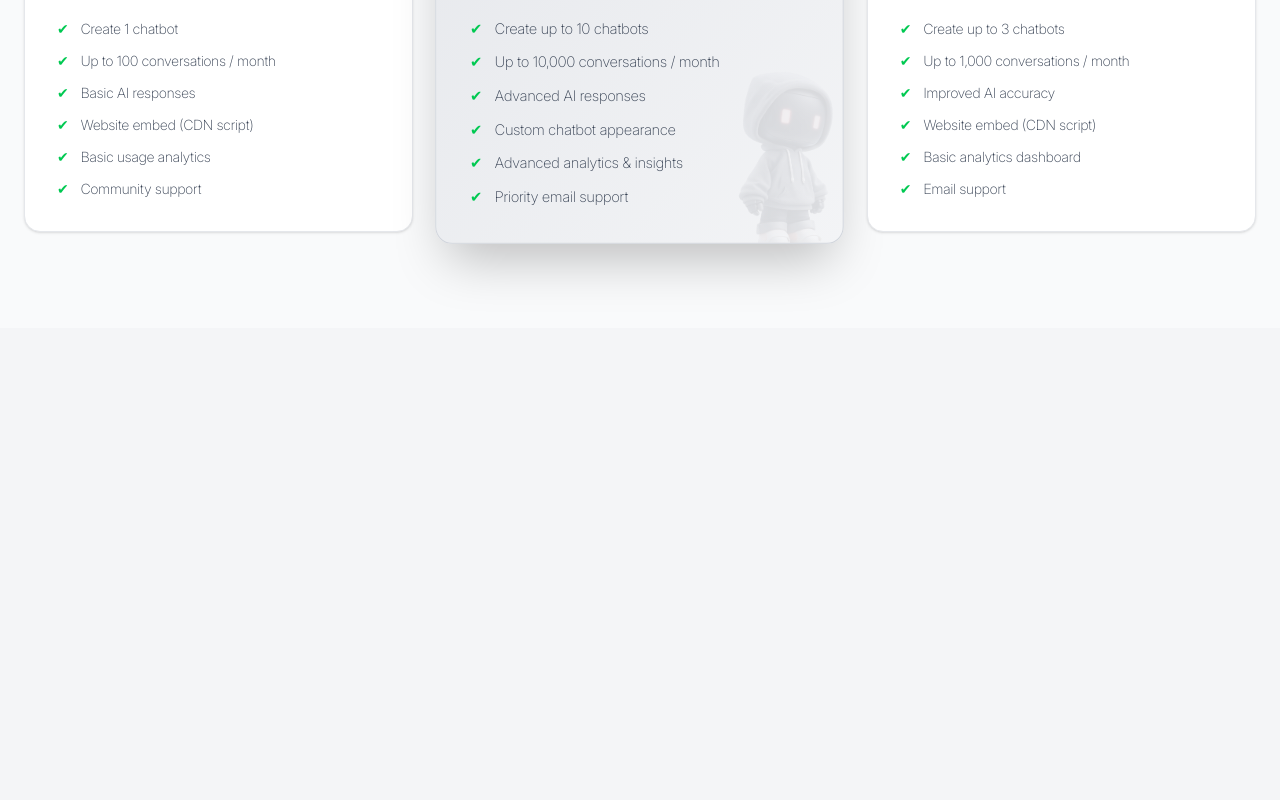
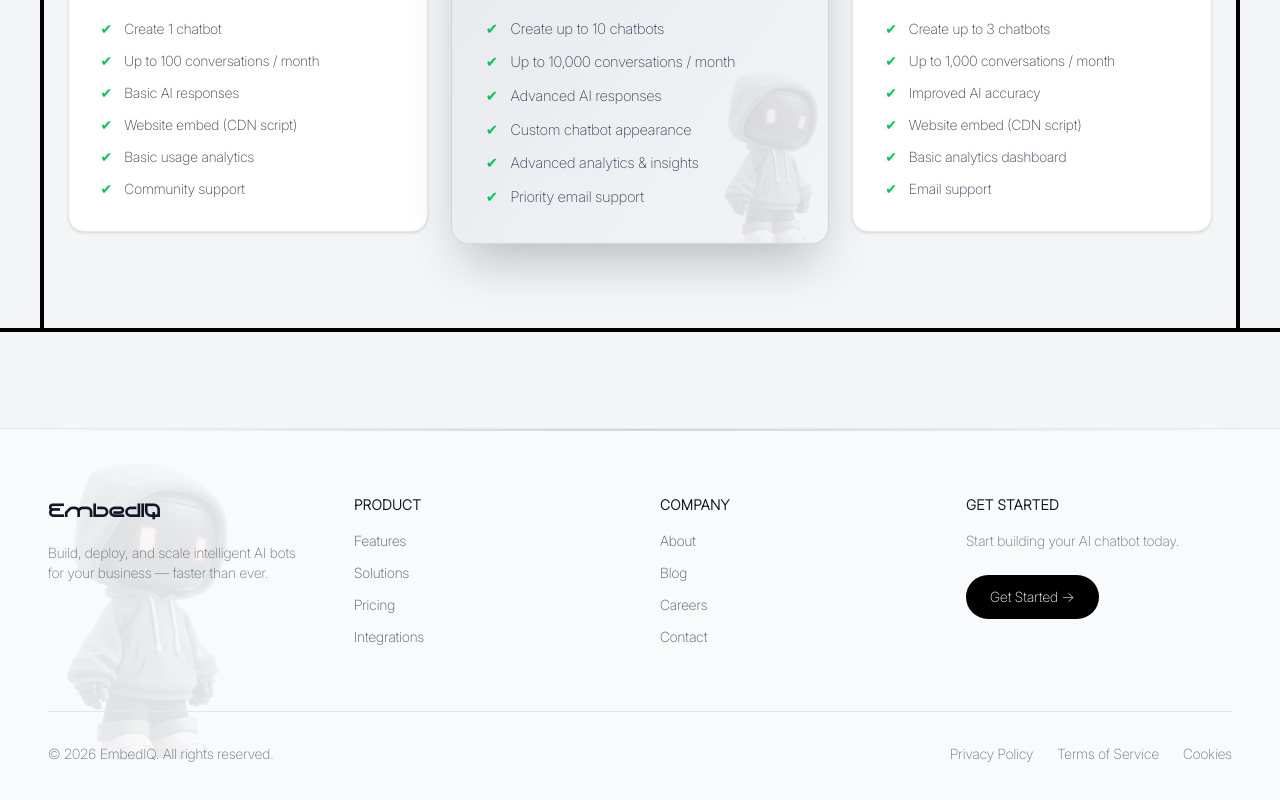
Before and after one commit to sarrthak008/EmbedIQ, a React (Vite) app in the folder client/: page / in a window 1280 px wide. Shown: the part 2064-2864 px from the top of the page. Before the commit the page ends 2392 px from the top, so only its background shows below. Built offline with nearby package versions, Linux system fonts and the light colour scheme.

Commit message:
add home page and realated code

```diff
--- /dev/null
+++ b/client/src/components/Footer.jsx
@@ -0,0 +1,102 @@
+import { BRAND_NAME } from "../../config/default";
+import robot from "../assets/robot.png";
+
+const Footer = () => {
+  return (
+    <footer className="relative bg-gray-50 border-t border-gray-200 mt-24 overflow-hidden">
+
+      {/* Robot background (left side) */}
+      <img
+        src={robot}
+        alt="Robot"
+        className="
+          absolute left-0 bottom-0
+          w-56 md:w-72
+          opacity-10
+          pointer-events-none
+          hidden sm:block
+        "
+      />
+
+      {/* Gradient divider */}
+      <div className="h-[2px] bg-gradient-to-r from-transparent via-gray-300 to-transparent" />
+
+      <div className="relative max-w-7xl mx-auto px-6 md:px-12 py-16">
+        <div className="grid grid-cols-1 md:grid-cols-4 gap-10">
+
+          {/* Brand */}
+          <div>
+            <h2 className="neo text-2xl font-extrabold text-gray-900">
+              {BRAND_NAME}
+            </h2>
+            <p className="text-gray-500 mt-4 text-sm max-w-xs">
+              Build, deploy, and scale intelligent AI bots for your business —
+              faster than ever.
+            </p>
+          </div>
+
+          {/* Product */}
+          <div>
+            <h3 className="text-sm font-semibold text-gray-900 uppercase tracking-wide">
+              Product
+            </h3>
+            <ul className="mt-4 space-y-3 text-gray-600 text-sm">
+              <li className="hover:text-black cursor-pointer">Features</li>
+              <li className="hover:text-black cursor-pointer">Solutions</li>
+              <li className="hover:text-black cursor-pointer">Pricing</li>
+              <li className="hover:text-black cursor-pointer">Integrations</li>
+            </ul>
+          </div>
+
+          {/* Company */}
+          <div>
+            <h3 className="text-sm font-semibold text-gray-900 uppercase tracking-wide">
+              Company
+            </h3>
+            <ul className="mt-4 space-y-3 text-gray-600 text-sm">
+              <li className="hover:text-black cursor-pointer">About</li>
+              <li className="hover:text-black cursor-pointer">Blog</li>
+              <li className="hover:text-black cursor-pointer">Careers</li>
+              <li className="hover:text-black cursor-pointer">Contact</li>
+            </ul>
+          </div>
+
+          {/* CTA */}
+          <div>
+            <h3 className="text-sm font-semibold text-gray-900 uppercase tracking-wide">
+              Get Started
+            </h3>
+            <p className="text-gray-500 text-sm mt-4">
+              Start building your AI chatbot today.
+            </p>
+            <button className="mt-6 bg-black text-white px-6 py-3 rounded-full text-sm hover:opacity-90 transition">
+              Get Started →
+            </button>
+          </div>
+
+        </div>
+
+        {/* Bottom bar */}
+        <div className="mt-16 pt-8 border-t border-gray-200 flex flex-col md:flex-row items-center justify-between gap-4">
+          <p className="text-sm text-gray-500">
+            © {new Date().getFullYear()} {BRAND_NAME}. All rights reserved.
+          </p>
+
+          <div className="flex gap-6 text-sm text-gray-500">
+            <span className="hover:text-black cursor-pointer">
+              Privacy Policy
+            </span>
+            <span className="hover:text-black cursor-pointer">
+              Terms of Service
+            </span>
+            <span className="hover:text-black cursor-pointer">
+              Cookies
+            </span>
+          </div>
+        </div>
+      </div>
+    </footer>
+  );
+};
+
+export default Footer;
--- a/client/src/components/Hero.jsx
+++ b/client/src/components/Hero.jsx
@@ -40,11 +40,11 @@ const HeroCard = () => {
 const VideoCard = () => {
   return (
     <section id="video">
-      <div className="w-[95%] mx-auto mb-30 h-[50vh] bg-black flex">
+      <div className="w-[95%] mx-auto mb-30 h-[40vh] md:h-[50vh] bg-black flex">
         <div className="w-[70%] h-full flex items-center relative">
           <img src={GIF} className="rotate-[90deg] hue-rotate-30 h-full object-contain" />
 
-          <div className="absolute  shadow-blink rounded-3xl left-[17%] overflow-hidden bg-red-400 h-[200px] w-[350px] z-30">
+          <div className="absolute  shadow-blink rounded-3xl left-[17%] overflow-hidden bg-red-400 h-[200px] w-[300px] md:w-[350px] z-30">
             <video autoPlay muted loop className="h-full absolute top-0 w-full object-cover">
               <source src={VIDEO} />
             </video>
@@ -105,7 +105,7 @@ const Hero = () => {
         <VideoCard />
       </section>
 
-      <section id="pricing">
+      <section id="pricing" className="w-full px-2 border-b-4 mb-4" >
          <Plane/>
       </section>
     </>
--- a/client/src/components/Plane.jsx
+++ b/client/src/components/Plane.jsx
@@ -47,7 +47,7 @@ const pricingPlans = [
 
 const Plan = () => {
   return (
-    <section id="pricing" className="py-24 px-6 bg-gray-50">
+    <section id="pricing" className="py-24 px-6 w-[95%] border-l-4 border-r-4 mx-auto">
       {/* Header */}
       <div className="text-center mb-16">
         <span className="text-sm text-indigo-500 font-medium">
--- a/client/src/views/Home.jsx
+++ b/client/src/views/Home.jsx
@@ -1,11 +1,13 @@
 import Navbar from "../components/Navbar";
 import Hero from "../components/Hero";
+import Footer from "../components/Footer";
 
 const Home = () => {
   return (
     <div className="min-h-screen">
       <Navbar />
       <Hero />
+      <Footer/>
     </div>
   );
 };
```
